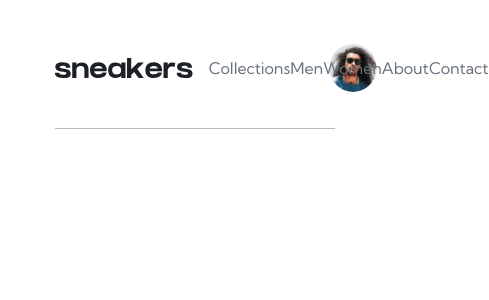
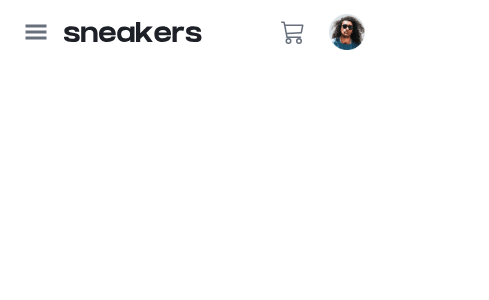
Before and after one commit to JurgenMik/E-commerce-Product, a React (Create React App) app: page / in a window 390 px wide. Shown: the top 300 px of the page, 489 px wide, since content can reach past the window. Built offline with nearby package versions, Linux system fonts and the light colour scheme.

Commit message:
EP-created-the-MobileNavigation-component

```diff
--- a/src/App.tsx
+++ b/src/App.tsx
@@ -1,11 +1,19 @@
 import React from 'react';
 import './App.scss';
 import Navigation from './components/Navigation/Navigation';
+import MobileNavigation from './components/MobileNavigation/MobileNavigation';
 
 function App() {
+
+    const screen = window.innerWidth <= 395;
+
   return (
     <div className="main-container">
-        <Navigation />
+        {screen ?
+            <MobileNavigation />
+            :
+            <Navigation />
+        }
     </div>
   );
 }
--- /dev/null
+++ b/src/components/MobileNavigation/MobileNavigation.scss
@@ -0,0 +1,38 @@
+@import '../../variables/variables.scss';
+
+.main-mobileNav-container {
+  width: 100%;
+  height: 3rem;
+  display: flex;
+  align-items: center;
+}
+
+.nav-container {
+  width: 75%;
+  display: flex;
+  align-items: center;
+  margin-left: 1rem;
+  img {
+    margin-left: 1rem;
+  }
+  #links {
+    font-size: 1.5rem;
+    color: $DarkGrayishBlue;
+  }
+}
+
+.mobileInteractive-container {
+  width: 25%;
+  margin-right: 1rem;
+  display: flex;
+  align-items: center;
+  img {
+    height: 2.25rem;
+    width: 2.25rem;
+    margin-left: 1.5rem;
+  }
+  #cart {
+    font-size: 1.5rem;
+    color: $DarkGrayishBlue;
+  }
+}
--- /dev/null
+++ b/src/components/MobileNavigation/MobileNavigation.tsx
@@ -0,0 +1,33 @@
+import React from 'react';
+import './MobileNavigation.scss';
+import Logo from '../assets/logo.svg';
+import Avatar from '../assets/image-avatar.png';
+import {BsCart3} from 'react-icons/bs';
+import {GiHamburgerMenu} from 'react-icons/gi';
+
+function MobileNavigation() {
+    return (
+        <div className="main-mobileNav-container">
+            <div className="nav-container">
+                <GiHamburgerMenu
+                    id="links"
+                />
+                <img
+                    src={Logo}
+                    alt="logo"
+                />
+            </div>
+            <div className="mobileInteractive-container">
+                <BsCart3
+                    id="cart"
+                />
+                <img
+                    src={Avatar}
+                    alt="profile"
+                />
+            </div>
+        </div>
+    )
+}
+
+export default MobileNavigation;
```
